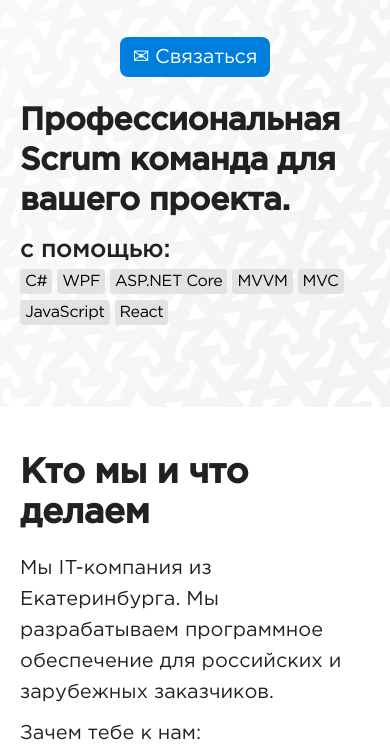
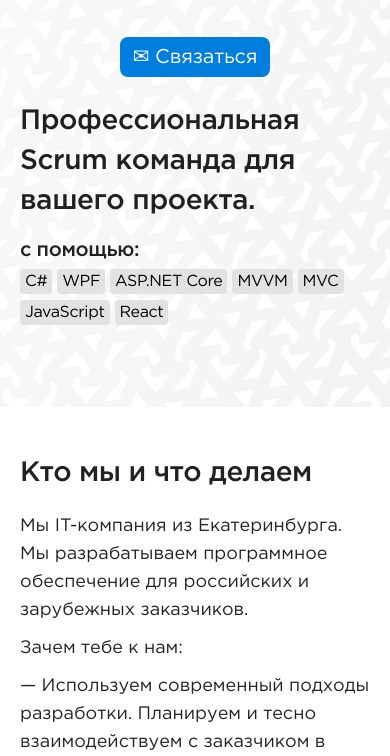
Before and after one commit to Azbooka/azbooka.github.io, a plain HTML site: page index.html in a window 390 px wide. Shown: the part 86-842 px from the top of the page. Drawn offline with nearby package versions, Linux system fonts and the light colour scheme.

Commit message:
Update app.css

```diff
--- a/styles/app.css
+++ b/styles/app.css
@@ -113,8 +113,8 @@ a:focus {
 .main-screen__title {
     margin-top: 0;
     color: rgba(0, 0, 0, 0.87);
-    font-size: 45px;
-    font-weight: bold;
+    font-size: 35px;
+    font-weight: normal;
     letter-spacing: -0.4px;
     line-height: 50px;
     margin-bottom: 20px;
@@ -200,7 +200,7 @@ a:focus {
 
 .tag-cloud__title {
     color: rgba(0, 0, 0, 0.87);
-    font-size: 25px;
+    font-size: 20px;
     line-height: 35px;
     margin: 0;
     margin-bottom: 16px;
@@ -229,7 +229,7 @@ a:focus {
     align-items: center;
     justify-content: center;
     padding: 0 5px;
-    font-size: 21px;
+    font-size: 19px;
     white-space: nowrap;
 }
 
@@ -269,8 +269,8 @@ section {
 
 .info-about__title {
     color: rgba(0, 0, 0, 0.87);
-    font-size: 45px;
-    font-weight: bold;
+    font-size: 35px;
+    font-weight: normal;
     letter-spacing: -0.4px;
     line-height: 50px;
     margin-bottom: 30px;
@@ -283,9 +283,10 @@ section {
 
 p {
     color: rgba(0, 0, 0, 0.87);
-    font-size: 20px;
+    font-size: 18px;
     line-height: 1.55;
     font-weight: 300;
+    magrin: 20px 0 0;
 }
 
 .info-about__subtitle {
@@ -820,7 +821,7 @@ type="text"
         /*width: 460px;*/
     }
     .main-screen__title {
-        font-size: 32px;
+        font-size: 28px;
         line-height: 40px;
     }
     .aside-container__title {
@@ -828,7 +829,7 @@ type="text"
         line-height: 30px;
     }
     .info-about__title {
-        font-size: 38px;
+        font-size: 28px;
         margin-bottom: 20px;
     }
     .info-about {
@@ -942,7 +943,7 @@ type="text"
         font-size: 20px;
     }
     .info-about__title {
-        font-size: 35px;
+        font-size: 28px;
         letter-spacing: -.51px;
         line-height: 40px;
     }
```
